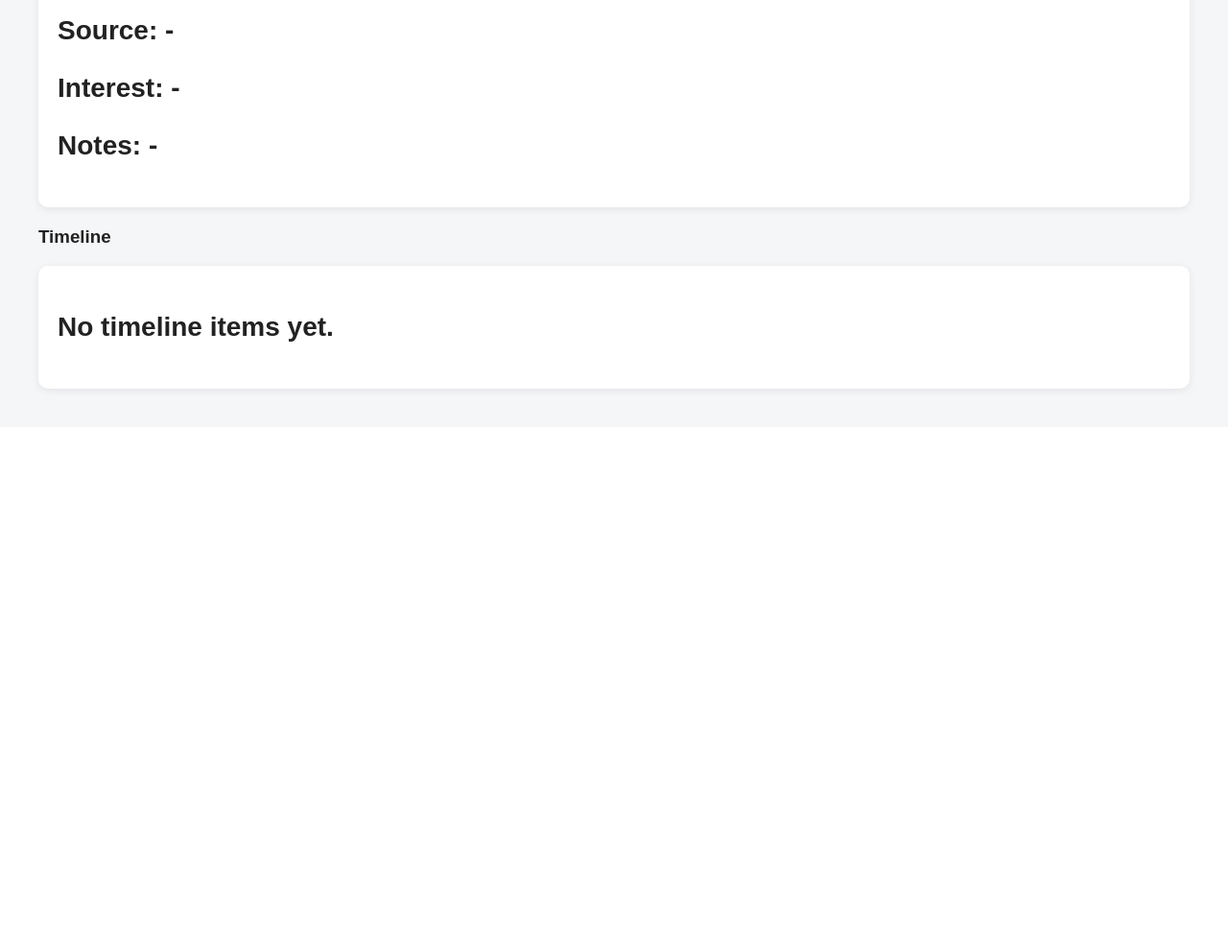
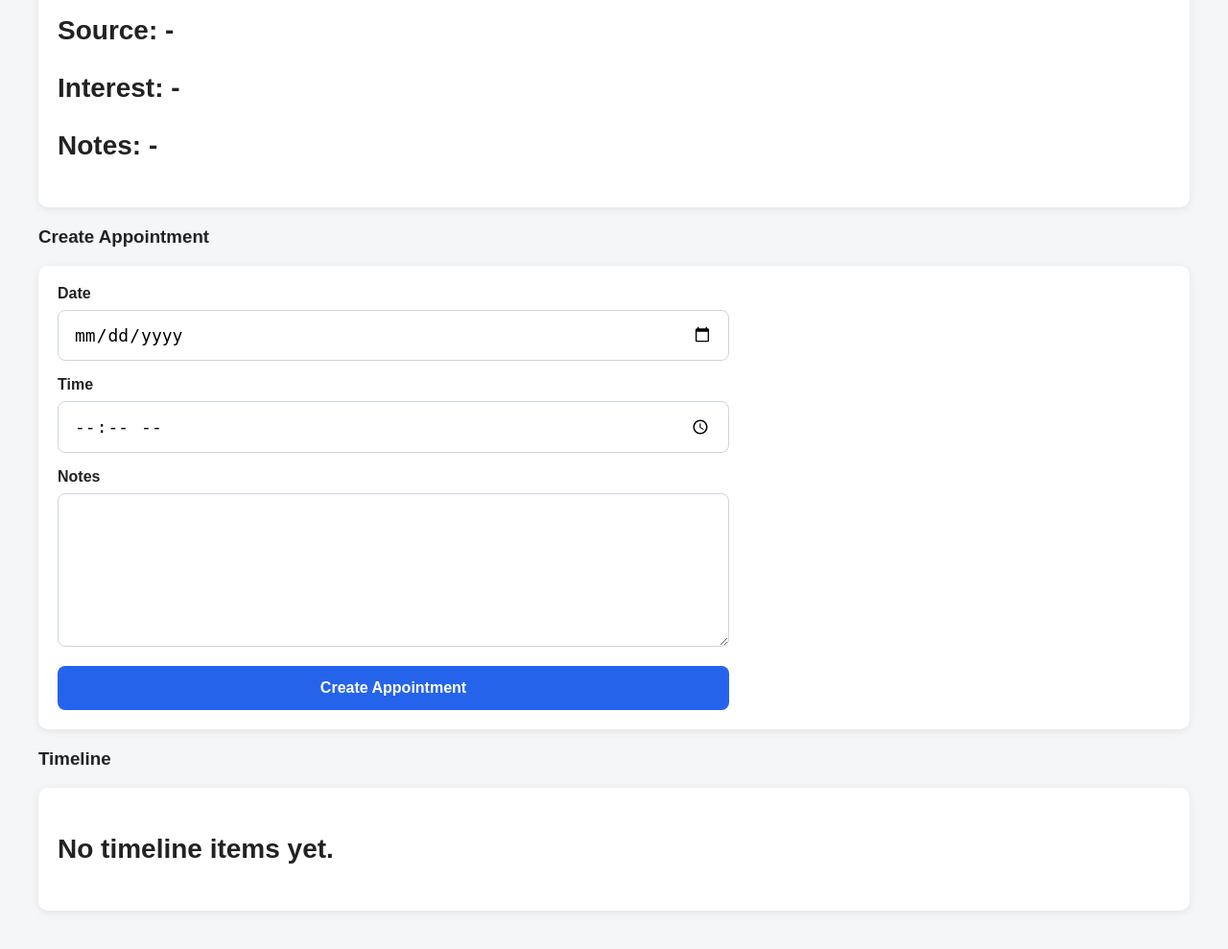
Before and after one commit to andriisyniuchenko/auto_dealer_crm, a FastAPI app: template app/templates/lead_detail.html in a window 1280 px wide. Shown: the part 582-1571 px from the top of the page at 96% size. Before the commit the page ends 993 px from the top, so only its background shows below. Run offline with FastAPI, Linux system fonts and the light colour scheme; the template is opened without the code that fills it, so the values that code supplies are empty; parts of the project's set-up code (start-up, migrations or seed data) failed here and were passed over.

Commit message:
Add appointment creation from lead detail page

```diff
--- a/app/static/style.css
+++ b/app/static/style.css
@@ -33,7 +33,7 @@ main {
     background: white;
     border-radius: 10px;
     padding: 20px;
-    box-shadow: 0 2px 8px rgba(0,0,0,0.08);
+    box-shadow: 0 2px 8px rgba(0, 0, 0, 0.08);
 }
 
 .card h3 {
@@ -45,46 +45,7 @@ main {
     font-weight: bold;
 }
 
-/* LOGIN FORM */
-
-form {
-    max-width: 420px;
-    margin: 40px auto;
-    background: white;
-    padding: 32px;
-    border-radius: 10px;
-    box-shadow: 0 2px 10px rgba(0,0,0,0.1);
-}
-
-label {
-    display: block;
-    margin-bottom: 6px;
-    font-weight: bold;
-}
-
-input {
-    width: 100%;
-    padding: 12px;
-    font-size: 16px;
-    margin-bottom: 16px;
-    border-radius: 6px;
-    border: 1px solid #ccc;
-}
-
-button {
-    width: 100%;
-    padding: 14px;
-    font-size: 16px;
-    background: #2563eb;
-    color: white;
-    border: none;
-    border-radius: 6px;
-    cursor: pointer;
-}
-
-button:hover {
-    background: #1d4ed8;
-}
+/* TABLE */
 
 .crm-table {
     width: 100%;
@@ -92,7 +53,7 @@ button:hover {
     background: white;
     border-radius: 10px;
     overflow: hidden;
-    box-shadow: 0 2px 10px rgba(0,0,0,0.08);
+    box-shadow: 0 2px 10px rgba(0, 0, 0, 0.08);
 }
 
 .crm-table th,
@@ -119,6 +80,8 @@ button:hover {
 .crm-table a:hover {
     text-decoration: underline;
 }
+
+/* STATUS BADGES */
 
 .status-badge {
     display: inline-block;
@@ -161,3 +124,82 @@ button:hover {
     background: #f3e8ff;
     color: #7e22ce;
 }
+
+/* DEFAULT FORM */
+
+form {
+    max-width: 520px;
+    margin: 40px auto;
+    background: white;
+    padding: 32px;
+    border-radius: 12px;
+    box-shadow: 0 2px 10px rgba(0, 0, 0, 0.08);
+}
+
+label {
+    display: block;
+    margin-bottom: 8px;
+    font-weight: 600;
+    font-size: 15px;
+}
+
+input,
+textarea,
+select {
+    width: 100%;
+    padding: 12px 14px;
+    font-size: 16px;
+    margin-bottom: 16px;
+    border-radius: 8px;
+    border: 1px solid #cbd5e1;
+    box-sizing: border-box;
+    background: #fff;
+}
+
+textarea {
+    min-height: 120px;
+    line-height: 1.5;
+    resize: vertical;
+}
+
+button {
+    width: 100%;
+    padding: 14px;
+    font-size: 16px;
+    font-weight: 600;
+    background: #2563eb;
+    color: white;
+    border: none;
+    border-radius: 8px;
+    cursor: pointer;
+}
+
+button:hover {
+    background: #1d4ed8;
+}
+
+/* CRM INLINE FORMS */
+
+.crm-form {
+    max-width: 700px;
+    margin: 0;
+    padding: 0;
+    background: transparent;
+    box-shadow: none;
+}
+
+.crm-form label {
+    font-size: 16px;
+}
+
+.crm-form input,
+.crm-form textarea,
+.crm-form select {
+    font-size: 18px;
+    padding: 14px 16px;
+}
+
+.crm-form textarea {
+    min-height: 160px;
+    line-height: 1.6;
+}
--- a/app/templates/lead_detail.html
+++ b/app/templates/lead_detail.html
@@ -28,6 +28,24 @@
     <p><strong>Notes:</strong> {{ lead.notes or "-" }}</p>
 </div>
 
+<h3>Create Appointment</h3>
+
+<div class="card" style="margin-bottom:20px;">
+    <form method="post" action="/api/v1/appointments/create/{{ lead.id }}" class="crm-form">
+
+        <label>Date</label>
+        <input type="date" name="appointment_date" required>
+
+        <label>Time</label>
+        <input type="time" name="appointment_time" required>
+
+        <label>Notes</label>
+        <textarea name="notes"></textarea>
+
+        <button type="submit">Create Appointment</button>
+
+    </form>
+</div>
 <h3>Timeline</h3>
 
 <div class="card">
```
Also changed, not shown: app/api/v1/endpoints/pages.py (+52 -2 lines), app/templates/appointment_create.html (added, +22 -0 lines).
